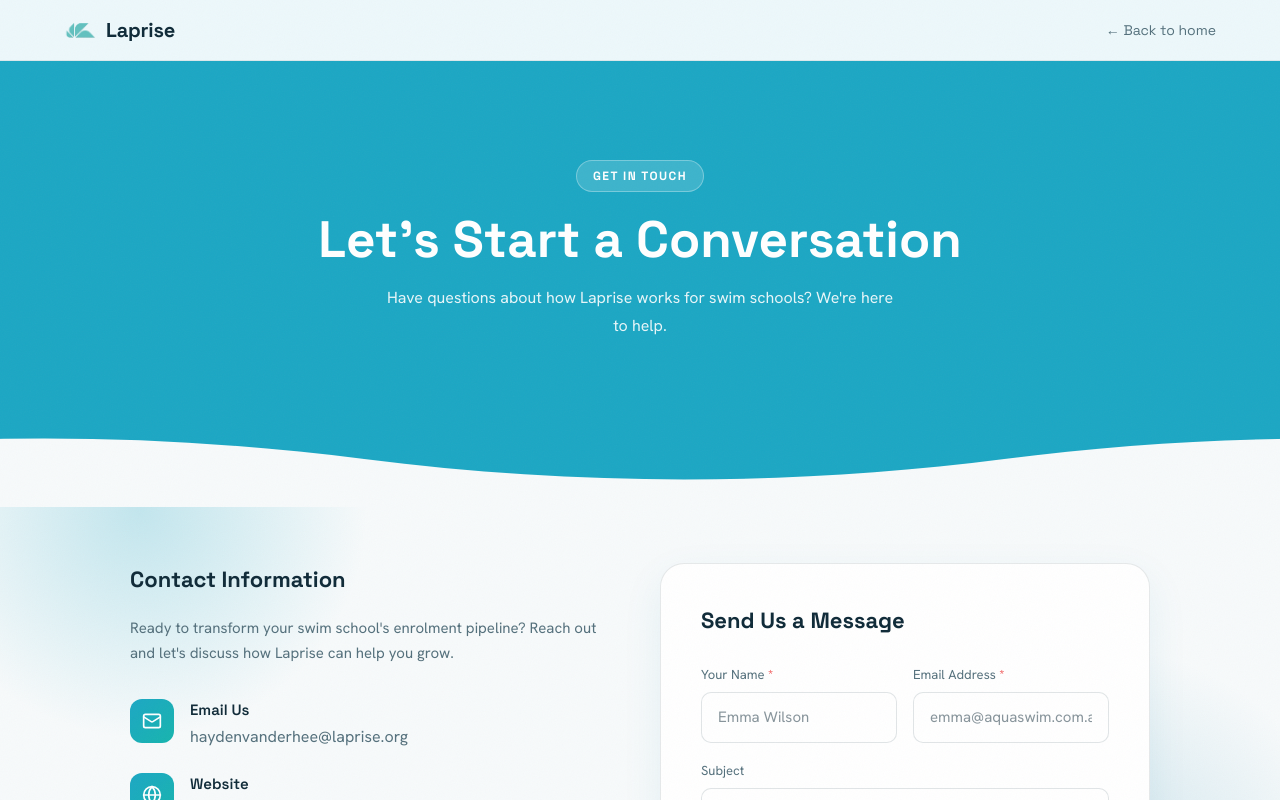
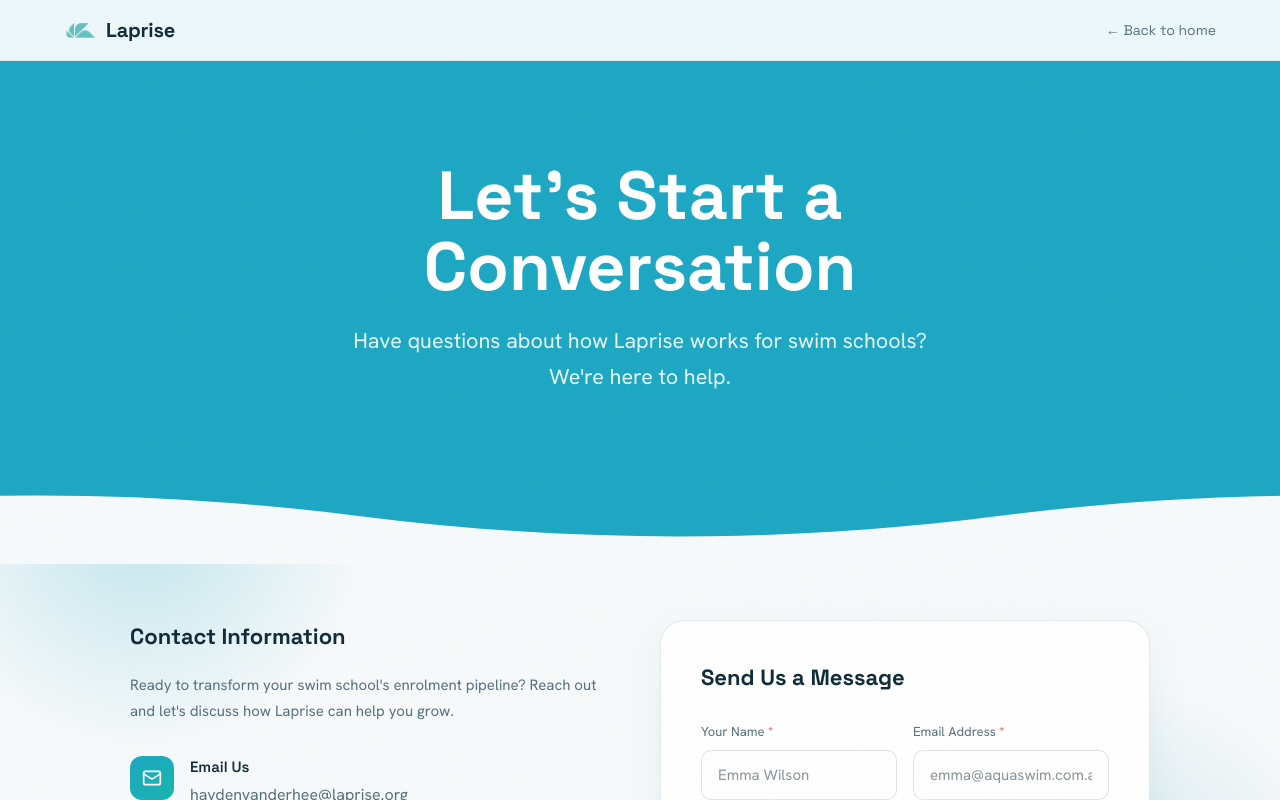
Before and after one commit to HaydenVanderhee/Laprise.org, a React (Vite) app: page /contact in a window 1280 px wide. Shown: the top 800 px of the page. Built offline with nearby package versions, Linux system fonts and the light colour scheme.

Commit message:
Remove uppercase eyebrow pill from Book + Contact headers; match Contact header size

```diff
--- a/src/components/BookPage.tsx
+++ b/src/components/BookPage.tsx
@@ -113,9 +113,6 @@
         <span aria-hidden="true" className="bubble-c" style={{ position: 'absolute', width: 52, height: 52, borderRadius: '50%', top: '32%', right: '9%', border: '2px solid rgba(255,194,71,0.45)', zIndex: 0 }} />
         <span aria-hidden="true" className="bubble-b" style={{ position: 'absolute', width: 30, height: 30, borderRadius: '50%', bottom: '24%', left: '20%', background: 'rgba(84,224,214,0.45)', zIndex: 0 }} />
         <motion.div initial={{ opacity: 0, y: 24 }} animate={{ opacity: 1, y: 0 }} transition={{ duration: 0.65, ease: EASE }} style={{ position: 'relative', zIndex: 1, maxWidth: 720, margin: '0 auto' }}>
-          <span style={{ display: 'inline-flex', alignItems: 'center', gap: 8, fontFamily: "'Space Grotesk',sans-serif", fontSize: 12, fontWeight: 700, letterSpacing: '0.12em', textTransform: 'uppercase', color: '#FFFFFF', background: 'rgba(255,255,255,0.15)', border: '1px solid rgba(255,255,255,0.3)', padding: '6px 16px', borderRadius: 9999, marginBottom: 20 }}>
-            Free Discovery Call
-          </span>
           <h1 style={{ fontFamily: "'Space Grotesk',sans-serif", fontSize: 'clamp(2.5rem,7vw,4.25rem)', fontWeight: 700, lineHeight: 1.05, marginBottom: 20, color: '#FFFFFF' }}>
             Book Your Discovery Call
           </h1>
--- a/src/components/ContactPage.tsx
+++ b/src/components/ContactPage.tsx
@@ -115,13 +115,10 @@
       {/* Cyan hero header + wave into the body */}
       <section style={{ position: 'relative', zIndex: 1, background: '#1CA7C4', padding: 'clamp(120px,16vw,160px) clamp(20px,5vw,40px) clamp(48px,7vw,72px)', textAlign: 'center' }}>
         <motion.div initial={{ opacity: 0, y: 24 }} animate={{ opacity: 1, y: 0 }} transition={{ duration: 0.65, ease: EASE }} style={{ maxWidth: 720, margin: '0 auto' }}>
-          <span style={{ display: 'inline-block', fontFamily: "'Space Grotesk',sans-serif", fontSize: 12, fontWeight: 700, letterSpacing: '0.12em', textTransform: 'uppercase', color: '#FFFFFF', background: 'rgba(255,255,255,0.15)', border: '1px solid rgba(255,255,255,0.3)', padding: '6px 16px', borderRadius: 9999, marginBottom: 20 }}>
-            Get in Touch
-          </span>
-          <h1 style={{ fontFamily: "'Space Grotesk',sans-serif", fontSize: 'clamp(2rem,5.5vw,3.2rem)', fontWeight: 700, lineHeight: 1.1, marginBottom: 16, color: '#FFFFFF' }}>
+          <h1 style={{ fontFamily: "'Space Grotesk',sans-serif", fontSize: 'clamp(2.5rem,7vw,4.25rem)', fontWeight: 700, lineHeight: 1.05, marginBottom: 20, color: '#FFFFFF' }}>
             Let's Start a Conversation
           </h1>
-          <p style={{ fontSize: 16, color: 'rgba(255,255,255,0.9)', lineHeight: 1.7, maxWidth: 520, margin: '0 auto' }}>
+          <p style={{ fontSize: 'clamp(1.05rem,2.2vw,1.35rem)', color: 'rgba(255,255,255,0.9)', lineHeight: 1.7, maxWidth: 600, margin: '0 auto' }}>
             Have questions about how Laprise works for swim schools? We're here to help.
           </p>
         </motion.div>
```
